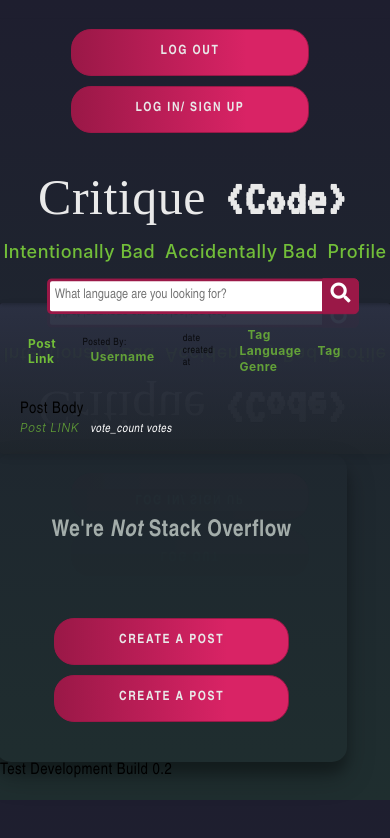
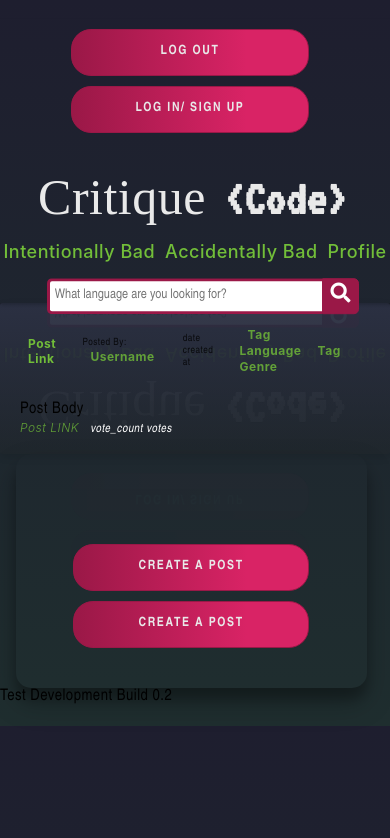
Before and after one commit to tgtiburon/Critique-Code-React, a React (Create React App) app in the folder client/: page / in a window 390 px wide. Shown: the top 838 px of the page. Built offline with nearby package versions, Linux system fonts and the light colour scheme; no server answers; a web font is replaced by a local one.

Commit message:
added create post button section mobile responsiveness (still needs tweaking)

```diff
--- a/client/src/App.css
+++ b/client/src/App.css
@@ -152,32 +152,6 @@ code:hover {
 }
 
 
-@media screen and (max-width: 760px) {
-    .top {
-        background-image: none;
-        align-content: center;
-        white-space: nowrap;
-    }
-
-    .h-title {
-        margin: 5px;
-        padding: 5px;
-        align-self: center;
-        white-space: nowrap;
-        font-size: 50px;
-    }
-
-    .h-span {
-        font-size: 50px;
-        margin: 5px;
-    }
-
-    .links {
-        font-size: 12px;
-        font-weight: 500;
-        padding: 5px;
-    }
-}
 
 /* .nav-section {
 
@@ -192,6 +166,7 @@ a {
     transition: all 80ms ease-in-out;
     font-family: -apple-system, BlinkMacSystemFont, 'Segoe UI', Roboto, Oxygen, Ubuntu, Cantarell, 'Open Sans', 'Helvetica Neue', sans-serif
 }
+
 
 .funny {
     margin: 30px;
@@ -219,6 +194,44 @@ a:hover {
 .navbar form input button {
     float: left;
     padding: 15px;
+}
+
+@media screen and (max-width: 760px) {
+    .top {
+        background-image: none;
+        align-content: center;
+        white-space: nowrap;
+    }
+
+    .h-title {
+        margin: 5px;
+        padding: 5px;
+        align-self: center;
+        white-space: nowrap;
+        font-size: 50px;
+    }
+
+    .h-span {
+        font-size: 50px;
+        margin: 5px;
+    }
+
+    .links {
+        font-size: 12px;
+        font-weight: 500;
+        padding: 5px;
+    }
+
+    .sidebar-right {
+        align-content: center;
+        margin-left: auto;
+        margin-right: auto;
+        padding-top: 5px;
+    }
+
+    .sidebar-right h3 {
+        display: none;
+    }
 }
 
 /* signup/login buttons */
```
